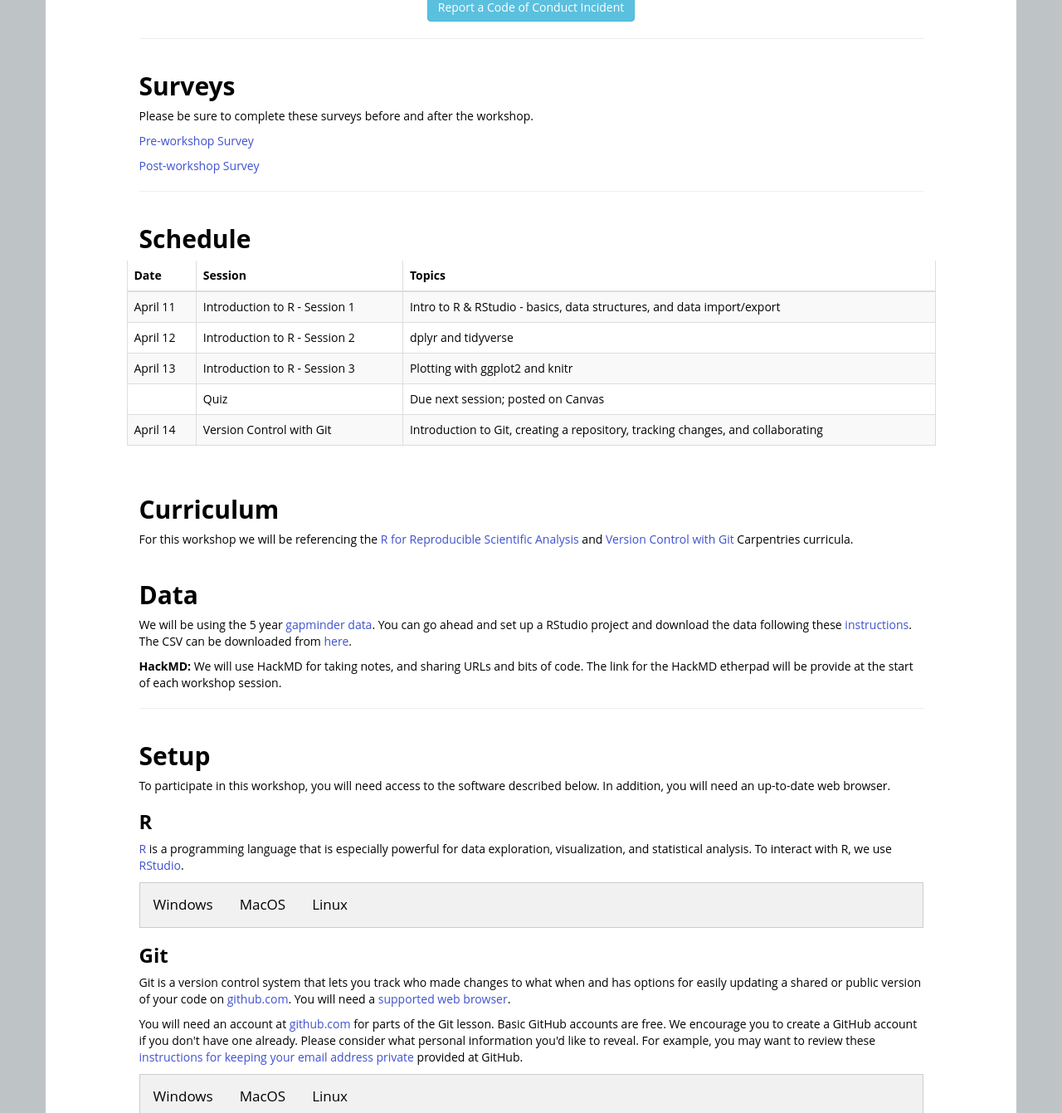
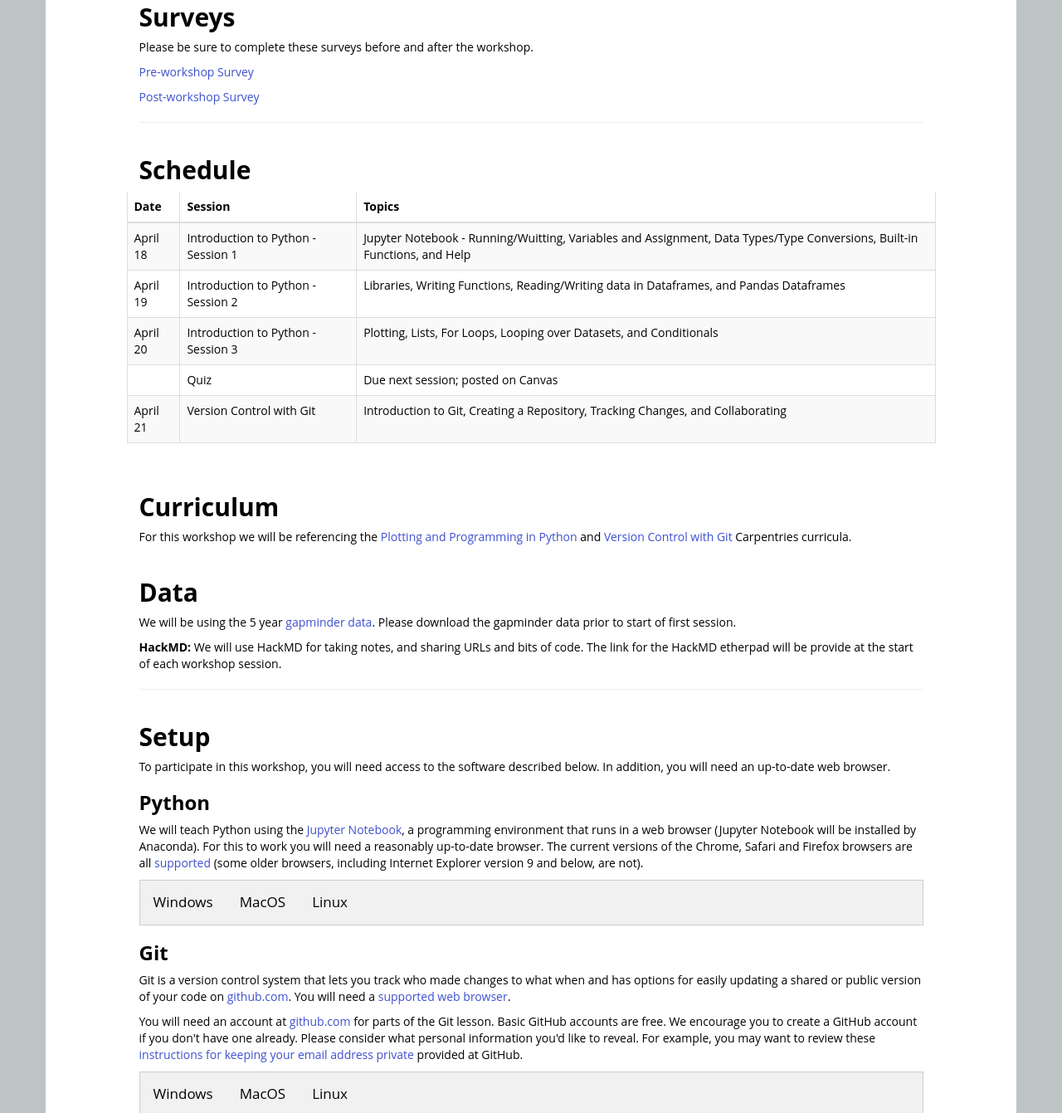
Before and after one commit to kthoma2484/2022-06-06-UCSD, a Jekyll site: the page built from index.html, in a window 1280 px wide and 1400 px high, scrolled down 1122 px, cut to the strip 0-1341 px from the top of the window. Shown: the whole strip at 83% size. Built offline with Jekyll 4.4.1, drawn with Linux system fonts in a browser that asks for light colours; nearby versions of some CDN libraries; library files that are not in the unit come from our copies; some of the changed text lies outside the part shown.

Commit message:
Updated page for Python content

```diff
--- a/index.html
+++ b/index.html
@@ -3,20 +3,19 @@ layout: workshop
 root: .
 eventtitle: "Carpentries Bootcamp: Intro. to R and Version Control w/ Git" # enter name of the event here
 venue: "UC San Diego"      # brief name of host site without address (e.g., "Euphoric State University")
-address: "Event Room (G1E), Geisel Library, 9500 Gilman Drive, La Jolla, CA"    # street address of workshop (e.g., "123 Forth Street, Blimingen, Euphoria")
+address: "Virtual (via Zoom)"    # street address of workshop (e.g., "123 Forth Street, Blimingen, Euphoria")
 country: "us"    # country (lowercase two-letter ISO code such as "fr" - see https://en.wikipedia.org/wiki/ISO_3166-1)
 language: "en"   # language (lowercase two-letter ISO code such as "fr" - see https://en.wikipedia.org/wiki/ISO_639-1)
 latlng: "32.885125,-117.241173"     # fractional latitude and longitude (e.g., "41.7901128,-87.6007318"; you can use http://www.latlong.net/)
-humandate: "April 11-14, 2022"  # human-readable date (e.g., "Feb 17-18, 2020")
-humantime: "9:00am-12:00pm PT"  # human-readable time (e.g., "9:00 am - 4:30 pm")
-startdate: "2022-04-11"  # use YYYY-MM-DD format like "2015-01-01"
-enddate: "2022-04-14"  # use YYYY-MM-DD format like" 2015-01-02"
+humandate: "April 18-21, 2022"  # human-readable date (e.g., "Feb 17-18, 2020")
+humantime: "1:00-4:00pm PT"  # human-readable time (e.g., "9:00 am - 4:30 pm")
+startdate: "2022-04-18"  # use YYYY-MM-DD format like "2015-01-01"
+enddate: "2022-04-21"  # use YYYY-MM-DD format like" 2015-01-02"
 days: null
 instructor: ["TBD", "TBD"] # list of names like ["Kay McNulty", "Betty Jennings", "Betty Snyder"]
 helper: ["Reid Otsuji (Library)", "Kimberly Thomas(Research ITS)"]     # list of names like ["Marlyn Wescoff", "Fran Bilas", "Ruth Lichterman"]
 contact: "kkt008@ucsd.edu or rotsuji@ucsd.edu "    # contact email address for workshop organizer, such as "grace@hopper.org"
 etherpad: "TBD" # optional (insert the URL for your Etherpad if you're using one)
-eventbrite:       # optional (insert the alphanumeric key for Eventbrite registration, e.g., "1234567890AB")
 ---
 <!--
   HEADER (above)
@@ -35,18 +34,6 @@ eventbrite:       # optional (insert the alphanumeric key for Eventbrite registr
   are not using Eventbrite, or leave it in, since it will not be
   displayed if the 'eventbrite' field in the header is not set.
 -->
-{% if page.eventbrite %}
-<iframe
-  src="https://www.eventbrite.com/tickets-external?eid={{page.eventbrite}}&ref=etckt"
-  frameborder="0"
-  width="100%"
-  height="248px"
-  scrolling="auto">
-</iframe>
-{% endif %}
-
-<h2 id="general">General Information</h2>
-
 <!--
   INTRODUCTION
 
@@ -194,11 +181,11 @@ change the value of `carpentry` to `incubator`.
     <table class="table">
      <thead><tr> <th><strong>Date</strong></th> <th><strong>Session</strong></th> <th><strong>Topics</strong></th> </tr></thead>
      <tbody>
-      <tr><td>April 11</td><td>Introduction to R - Session 1</td><td>Intro to R & RStudio - basics, data structures, and data import/export</td></tr>
-      <tr><td>April 12</td><td>Introduction to R - Session 2</td><td>dplyr and tidyverse</td></tr>
-      <tr><td>April 13</td><td>Introduction to R - Session 3</td><td>Plotting with ggplot2 and knitr</td></tr>
+      <tr><td>April 18</td><td>Introduction to Python - Session 1</td><td> Jupyter Notebook - Running/Wuitting, Variables and Assignment, Data Types/Type Conversions, Built-in Functions, and Help</td></tr>
+      <tr><td>April 19</td><td>Introduction to Python - Session 2</td><td> Libraries, Writing Functions, Reading/Writing data in Dataframes, and Pandas Dataframes</td></tr>
+      <tr><td>April 20</td><td>Introduction to Python - Session 3</td><td> Plotting, Lists, For Loops, Looping over Datasets, and Conditionals </td></tr>
       <tr><td></td><td>Quiz</td><td> Due next session; posted on Canvas</td></tr>
-      <tr><td>April 14</td><td>Version Control with Git</td><td>Introduction to Git, creating a repository, tracking changes, and collaborating</td></tr>
+      <tr><td>April 21</td><td>Version Control with Git</td><td>Introduction to Git, Creating a Repository, Tracking Changes, and Collaborating</td></tr>
      </tbody></table>
   </div>
 </div>
@@ -218,17 +205,16 @@ change the value of `carpentry` to `incubator`.
   e.g., '2015-06-10-esu'.
 -->
 <h2 id="curriculum">Curriculum</h2>
-<!-- R specific data information begins -->
+<!-- Python specific data information begins -->
 <p id = "curriculum">
-For this workshop we will be referencing the <a href="https://swcarpentry.github.io/r-novice-gapminder/">R for Reproducible Scientific Analysis</a> and <a href="https://swcarpentry.github.io/git-novice/">Version Control with Git</a> Carpentries curricula.
+For this workshop we will be referencing the <a href="http://swcarpentry.github.io/python-novice-gapminder/">Plotting and Programming in Python</a> and <a href="https://swcarpentry.github.io/git-novice/">Version Control with Git</a> Carpentries curricula.
 </p>
 
 <h2 id="datasect">Data</h2>
-<!-- R specific data information begins -->
+<!-- Python specific data information begins -->
 <p id = "data">
-We will be using the 5 year <a href="http://www.gapminder.org/data/">gapminder data</a>. You can go ahead and set up a RStudio project and download the data following these <a href="newproject.html">instructions</a>. The CSV can be downloaded from <a href="https://raw.githubusercontent.com/resbaz/r-novice-gapminder-files/master/data/gapminder-FiveYearData.csv">here</a>.
+We will be using the 5 year <a href="http://swcarpentry.github.io/python-novice-gapminder/files/python-novice-gapminder-data.zip">gapminder data</a>. Please download the gapminder data prior to start of first session.
 </p>
-<!-- R specific data information ends -->
 
 </hr>
 
@@ -258,59 +244,78 @@ We will be using the 5 year <a href="http://www.gapminder.org/data/">gapminder d
   access to the software described below. In addition, you will
   need an up-to-date web browser.
 </p>
-<!-- Start of 'R' section. -->
-<div id="r">
-  <h3>R</h3>
+<!-- Start of 'Python' section. -->
+<div id="python">
+  <h3>Python</h3>
   <p>
-    <a href="https://www.r-project.org">R</a> is a programming language
-    that is especially powerful for data exploration, visualization, and
-    statistical analysis. To interact with R, we use
-    <a href="https://www.rstudio.com/">RStudio</a>.
+    We will teach Python using the <a href="https://jupyter.org/">Jupyter Notebook</a>,
+    a programming environment that runs in a web browser (Jupyter Notebook will be installed by Anaconda). For this to work you will need a reasonably
+    up-to-date browser. The current versions of the Chrome, Safari and
+    Firefox browsers are all
+    <a href="https://jupyter-notebook.readthedocs.io/en/stable/notebook.html#browser-compatibility">supported</a>
+    (some older browsers, including Internet Explorer version 9
+    and below, are not).
   </p>
   <div class="tab">
-    <button class="tablinks" onclick="openTab(event,'RWindows')">Windows</button>
-    <button class="tablinks" onclick="openTab(event,'RMacOS')">MacOS</button>
-    <button class="tablinks" onclick="openTab(event,'RLinux')">Linux</button>
+    <button class="tablinks" onclick="openTab(event,'PythonWindows')">Windows</button>
+    <button class="tablinks" onclick="openTab(event,'PythonMacOS')">MacOS</button>
+    <button class="tablinks" onclick="openTab(event,'PythonLinux')">Linux</button>
   </div>
-  <div id="RWindows" class="tabcontent">
-    <p>
-      Install R by downloading and running
-      <a href="https://cran.r-project.org/bin/windows/base/release.htm">this .exe file</a>
-      from <a href="https://cran.r-project.org/index.html">CRAN</a>.
-      Also, please install the
-      <a href="https://www.rstudio.com/products/rstudio/download/#download">RStudio IDE</a>.
-      Note that if you have separate user and admin accounts, you should run the
-      installers as administrator (right-click on .exe file and select "Run as
-      administrator" instead of double-clicking). Otherwise problems may occur later,
-      for example when installing R packages.
-    </p>
-    <p><strong>Video Tutorial:</strong> <a href="https://youtu.be/q0PjTAylwoU">SWC R Install Windows</a></p>
+  <div id="PythonWindows" class="tabcontent">
+    <ol>
+      <li>Open <a href="https://www.anaconda.com/products/individual#download-section">https://www.anaconda.com/products/individual#download-section</a> with your web browser.</li>
+      <li>Download the Anaconda for Windows installer with Python 3. (If you are not sure which version to choose, you probably want the 64-bit Graphical Installer <em>Anaconda3-...-Windows-x86_64.exe</em>)</li>
+      <li>Install Python 3 by running the Anaconda Installer, using all of the defaults for installation <em>except</em> make sure to check <strong>Add Anaconda to my PATH environment variable</strong>.</li>
+    </ol>
+    <p><strong>Video Tutorial:</strong> <a href="https://youtu.be/xxQ0mzZ8UvA">SWC Install Python on Windows</a></p>
   </div>
-  <div id="RMacOS" class="tabcontent">
-    <p>
-      Install R by downloading and running
-      <a href="https://cran.r-project.org/bin/macosx/R-latest.pkg">this .pkg file</a>
-      from <a href="https://cran.r-project.org/index.html">CRAN</a>.
-      Also, please install the
-      <a href="https://www.rstudio.com/products/rstudio/download/#download">RStudio IDE</a>.
-    </p>
-    <p><strong>Video Tutorial:</strong> <a href="https://youtu.be/5-ly3kyxwEg">SWC R Install Mac</a></p>
+  <div id="PythonMacOS" class="tabcontent">
+    <ol>
+      <li>Open <a href="https://www.anaconda.com/products/individual#download-section">https://www.anaconda.com/products/individual#download-section</a> with your web browser.</li>
+      <li>Download the Anaconda Installer with Python 3 for macOS (you can either use the Graphical or the Command Line Installer).</li>
+      <li>Install Python 3 by running the Anaconda Installer using all of the defaults for installation.</li>
+    </ol>
+    <p><strong>Video Tutorial:</strong> <a href="https://youtu.be/TcSAln46u9U">SWC Install Python on Mac</a></p>
   </div>
-  <div id="RLinux" class="tabcontent">
-    <p>
-      Instructions for R installation on various Linux platforms (debian,
-      fedora, redhat, and ubuntu) can be found at
-      <https://cran.r-project.org/bin/linux/>. These will instruct you to
-      use your package manager (e.g. for Fedora run
-      <code>sudo dnf install R</code> and for Debian/Ubuntu, add a ppa
-      repository and then run <code>sudo apt-get install r-base</code>).
-      Also, please install the
-      <a href="https://www.rstudio.com/products/rstudio/download/#download">RStudio IDE</a>.
-    </p>
+  <div id="PythonLinux" class="tabcontent">
+    <ol>
+      <li>Open <a href="https://www.anaconda.com/products/individual#download-section">https://www.anaconda.com/products/individual#download-section</a> with your web browser.</li>
+      <li>Download the Anaconda Installer with Python 3 for Linux.<br>
+        (The installation requires using the shell. If you aren't
+        comfortable doing the installation yourself
+        stop here and request help at the workshop.)
+      </li>
+      <li>
+        Open a terminal window and navigate to the directory where
+        the executable is downloaded (e.g., `cd ~/Downloads`).
+      </li>
+      <li>
+        Type <pre>bash Anaconda3-</pre> and then press
+        <kbd>Tab</kbd> to autocomplete the full file name. The name of
+        file you just downloaded should appear.
+      </li>
+      <li>
+        Press <kbd>Enter</kbd>
+        (or <kbd>Return</kbd> depending on your keyboard).
+        You will follow the text-only prompts.
+        To move through the text, press <kbd>Spacebar</kbd>.
+        Type <code>yes</code> and press enter to approve the license.
+        Press <kbd>Enter</kbd> (or <kbd>Return</kbd>)
+        to approve the default location
+        for the files.
+        Type <code>yes</code> and press
+        <kbd>Enter</kbd> (or <kbd>Return</kbd>)
+        to prepend Anaconda to your <code>PATH</code>
+        (this makes the Anaconda distribution the default Python).
+      </li>
+      <li>
+        Close the terminal window.
+      </li>
+    </ol>
   </div>
 </div>
 
-<!-- End of 'R' section. -->
+<!-- End of 'Python' section. -->
 
 <!-- Start of Git section. -->
 <div id="git">
```
